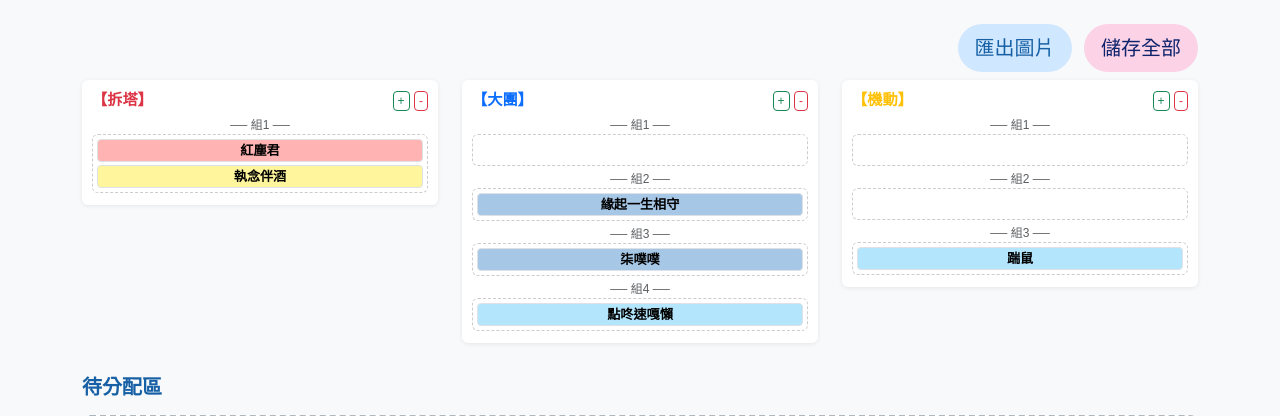
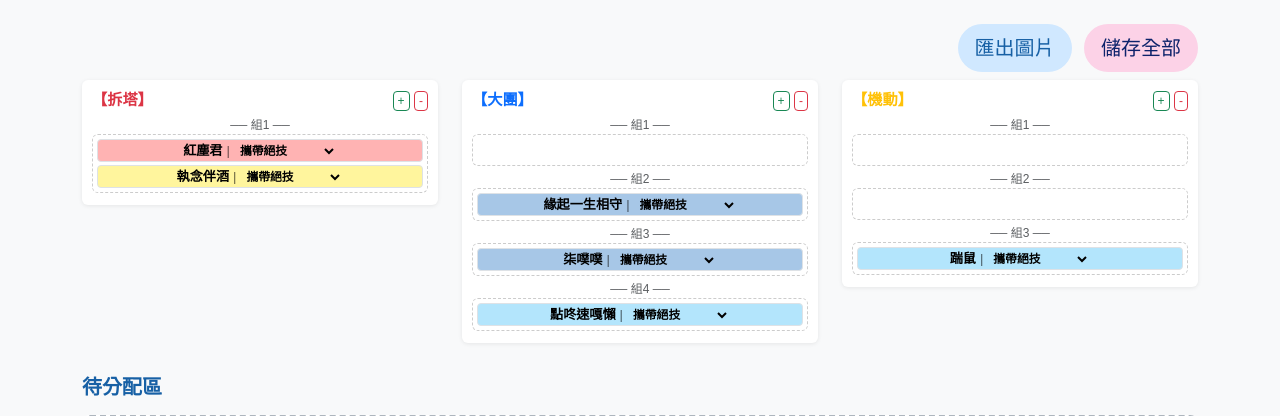
Before and after one commit to ruling0731/guild_war_app, a Flask app: page /team_assign in a window 1280 px wide. Shown: the part 56-472 px from the top of the page. Run offline with Flask 3, Linux system fonts and the light colour scheme; data comes from the database, SQL or seed files in the repository; both versions use the stored data as it was after the commit.

Commit message:
新增團隊編成絕技下拉選單
- Player 模型新增 skill 欄位
- 團隊區每位玩家名字後加上 | 絕技下拉選單
- 儲存/匯出圖片/匯出Excel均包含絕技資料
- 新增對應 CSS 樣式與資料庫 migration

Co-Authored-By: Claude Opus 4.6 <noreply@anthropic.com>

```diff
--- a/app.py
+++ b/app.py
@@ -25,6 +25,7 @@ class Player(db.Model):
     group_name = db.Column(db.String(50))
     team_name = db.Column(db.String(50))
     role_note = db.Column(db.String(100))
+    skill = db.Column(db.String(50))
 
 # 首頁：大表格顯示 + 職業統計
 @app.route('/')
@@ -156,6 +157,7 @@ def team_assign_update():
         if player:
             player.group_name = item.get('group_name') or None
             player.team_name = item.get('team_name') or None
+            player.skill = item.get('skill') or None
 
     db.session.commit()
     return jsonify({"status": "success"})
@@ -171,6 +173,7 @@ def export_all():
         "隊伍": p.team_name,
         "名字": p.player_name,
         "職業": p.job,
+        "絕技": p.skill,
         "備註": p.role_note,
         "狀態": "能打" if p.can_fight else "請假"
     } for p in players]
--- a/static/style.css
+++ b/static/style.css
@@ -154,13 +154,47 @@ h2, h1 {
     transform: scale(0.95);
 }
 
-/* 團隊區標籤：精簡，只有名字 + 職業背景色 */
+/* 團隊區標籤：名字 + 絕技下拉 */
 .player-tag-team {
     padding: 2px 8px;
     text-align: center;
     font-size: 0.82em;
     border-radius: 4px;
     line-height: 1.3;
+    display: flex;
+    align-items: center;
+    justify-content: center;
+    gap: 0;
+}
+
+/* 絕技下拉選單分隔符 */
+.skill-separator {
+    margin: 0 4px;
+    opacity: 0.6;
+    font-weight: normal;
+}
+
+/* 絕技下拉選單 */
+.skill-select {
+    border: none;
+    background: transparent;
+    font-size: 0.9em;
+    padding: 0 2px;
+    cursor: pointer;
+    color: inherit;
+    max-width: 110px;
+    outline: none;
+    font-weight: bold;
+}
+
+.skill-select:focus {
+    outline: 1px solid rgba(0,0,0,0.2);
+    border-radius: 3px;
+}
+
+.skill-select option {
+    color: #000;
+    background: #fff;
 }
 
 /* 待分配區標籤：完整資訊卡片 */
--- a/templates/team_assign.html
+++ b/templates/team_assign.html
@@ -86,6 +86,30 @@
     "素問": {"bg":"#F8BBD0","fg":"#000"},
     "龍吟": {"bg":"#C8E6C9","fg":"#000"}
   };
+  const SKILLS = [
+    "流風輕雲(奶絕)",
+    "鈞天浩意(砲)",
+    "法天象地",
+    "蝶舞清夢",
+    "劍魂沖銷",
+    "大鬧天宮",
+    "騰龍越淵",
+    "九天雷引",
+    "冰火絕滅",
+    "劍破乾坤",
+    "太極圖",
+    "萬劍訣",
+    "奪破寶典",
+    "紅蓮焚夜",
+    "狂發一怒",
+    "殘心三絕劍",
+    "繁花一夢",
+    "長歌獻君",
+    "蓋世訣",
+    "天下無狗",
+    "春華佑世",
+    "昀光神劍"
+  ];
   const MAX_PER_GROUP = 6;
 
   // ─── 載入玩家資料 ─────────────────────────────────────────
@@ -97,7 +121,8 @@
       job: "{{ p.job }}",
       can_fight: {{ "true" if p.can_fight else "false" }},
       group_name: "{{ p.group_name or '' }}",
-      team_name: "{{ p.team_name or '' }}"
+      team_name: "{{ p.team_name or '' }}",
+      skill: "{{ p.skill or '' }}"
     }{{ "," if not loop.last }}
     {% endfor %}
   ];
@@ -120,7 +145,19 @@
     }
   });
 
-  // ─── 建立玩家標籤（團隊區：只顯示名字 + 職業背景色）─────
+  // ─── 建立絕技下拉選單 HTML ─────────────────────────────────
+  function buildSkillSelect(playerId, currentSkill) {
+    var html = '<select class="skill-select" data-player-id="' + playerId + '">';
+    html += '<option value="">攜帶絕技</option>';
+    SKILLS.forEach(function(sk) {
+      var selected = (sk === currentSkill) ? ' selected' : '';
+      html += '<option value="' + sk + '"' + selected + '>' + sk + '</option>';
+    });
+    html += '</select>';
+    return html;
+  }
+
+  // ─── 建立玩家標籤（團隊區：名字 | 絕技下拉）─────────────
   function createTeamPlayerTag(player) {
     var div = document.createElement("div");
     div.className = "player-tag player-tag-team";
@@ -135,7 +172,24 @@
       div.classList.add("player-leave");
     }
 
-    div.innerHTML = '<span class="fw-bold">' + player.name + '</span>';
+    div.innerHTML =
+      '<span class="fw-bold">' + player.name + '</span>' +
+      '<span class="skill-separator">|</span>' +
+      buildSkillSelect(player.id, player.skill);
+
+    // 下拉選單變更時更新資料
+    var select = div.querySelector('.skill-select');
+    select.addEventListener("change", function() {
+      player.skill = this.value;
+    });
+    // 防止拖曳時觸發下拉選單
+    select.addEventListener("mousedown", function(e) {
+      e.stopPropagation();
+      div.draggable = false;
+    });
+    select.addEventListener("mouseup", function() {
+      div.draggable = true;
+    });
 
     addDragEvents(div, player.id);
     return div;
@@ -403,7 +457,8 @@
       return {
         id: p.id,
         group_name: p.group_name || "",
-        team_name: p.team_name || ""
+        team_name: p.team_name || "",
+        skill: p.skill || ""
       };
     });
 
@@ -486,7 +541,7 @@
           var tag = document.createElement("div");
           var js = JOB_STYLES[p.job] || {bg:"#ccc",fg:"#000"};
           tag.style.cssText = "background:" + js.bg + ";color:" + js.fg + ";padding:2px 8px;border-radius:4px;font-size:12px;font-weight:bold;text-align:center;";
-          tag.textContent = p.name;
+          tag.textContent = p.name + (p.skill ? " | " + p.skill : "");
           slot.appendChild(tag);
         });
 
```
Also changed, not shown: migrations/versions/87f5627fc52a_add_skill_column_to_player.py (added, +32 -0 lines), instance/guild_war.db.
